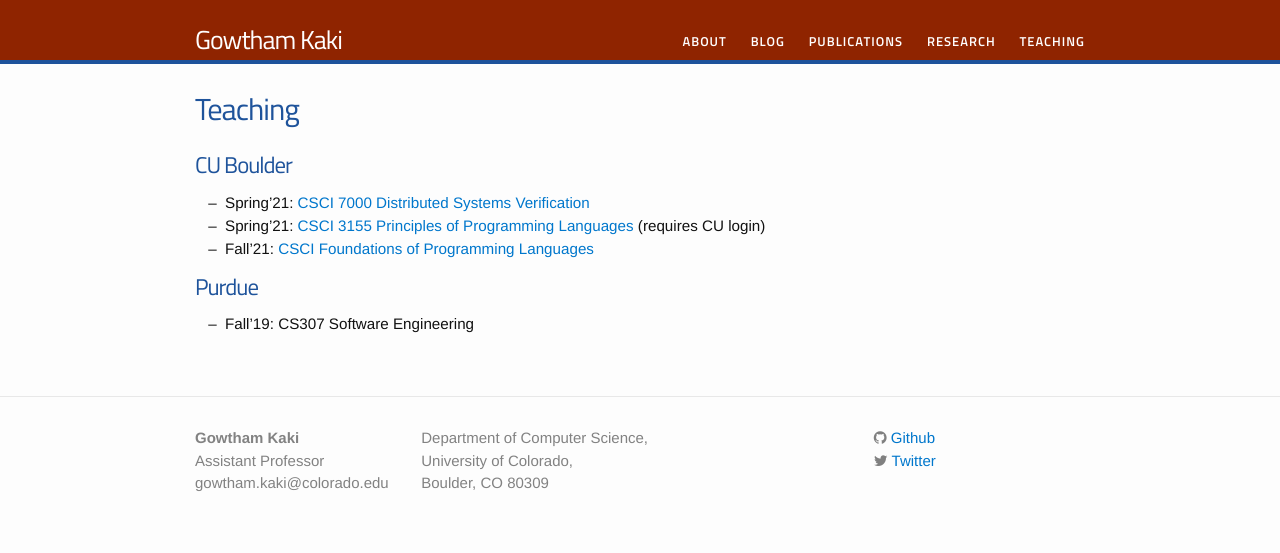
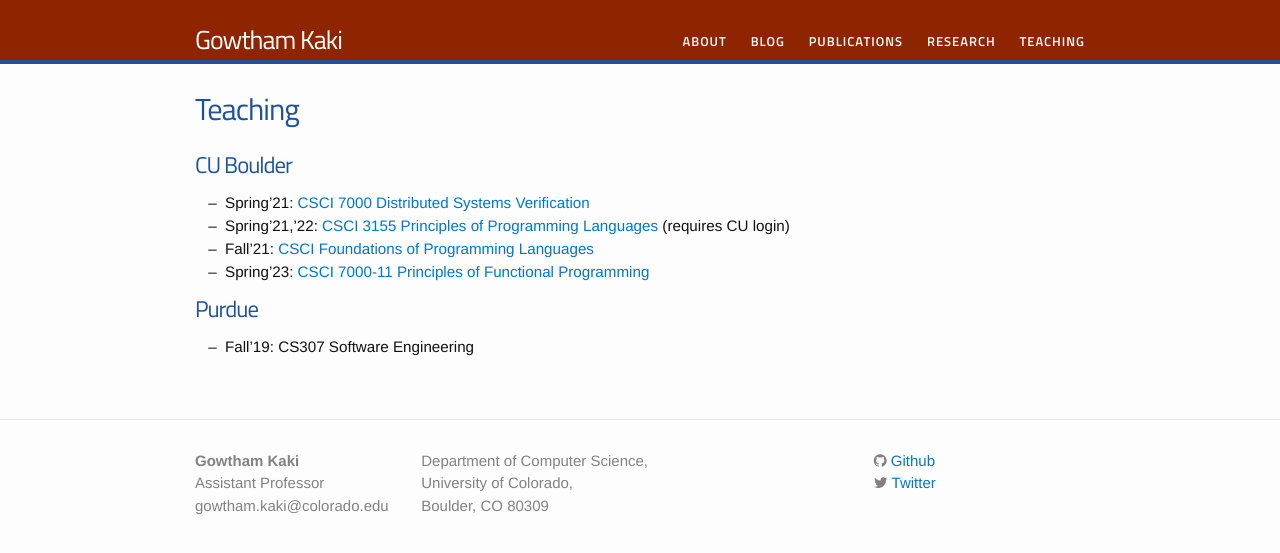
Before and after one commit to gowthamk/gowthamk.github.io, a Jekyll site: the page built from teaching.md, in a window 1280 px wide. Shown: the top 553 px of the page. Built offline with Jekyll 4.4.1, drawn with Linux system fonts in a browser that asks for light colours; nearby versions of some CDN libraries.

Commit message:
Link to PFP course added

```diff
--- a/_data/menu.yml
+++ b/_data/menu.yml
@@ -16,7 +16,9 @@
 - title: "Teaching"
   href: "/teaching/"
   subcategories:
-    - subtitle: "CSCI7000 – Distributed Systems Verification"
+    - subtitle: "CSCI7000-01 – Distributed Systems Verification"
       subhref: "https://gowthamk.github.io/csci7000_s21/"
     - subtitle: "CSCI5535 – Foundations of Programming Languages"
       subhref: "https://csci5535.github.io/"
+    - subtitle: "CSCI7000-11 – Foundations of Programming Languages"
+      subhref: "https://gowthamk.github.io/csci7000_pfp_s23/"
--- a/teaching.md
+++ b/teaching.md
@@ -7,8 +7,10 @@ permalink: /teaching/
 ## CU Boulder ##
 
 * Spring'21: [CSCI 7000 Distributed Systems Verification](https://gowthamk.github.io/csci7000_s21/)
-* Spring'21: [CSCI 3155 Principles of Programming Languages](https://canvas.colorado.edu/courses/69695) (requires CU login)
+* Spring'21,'22: [CSCI 3155 Principles of Programming Languages](https://canvas.colorado.edu/courses/69695) (requires CU login)
 * Fall'21: [CSCI Foundations of Programming Languages](https://csci5535.github.io/)
+* Spring'23: [CSCI 7000-11 Principles of Functional
+  Programming](https://gowthamk.github.io/csci7000_pfp_s23/)
 
 ## Purdue ##
 
```
Also changed, not shown: 2 other files.
